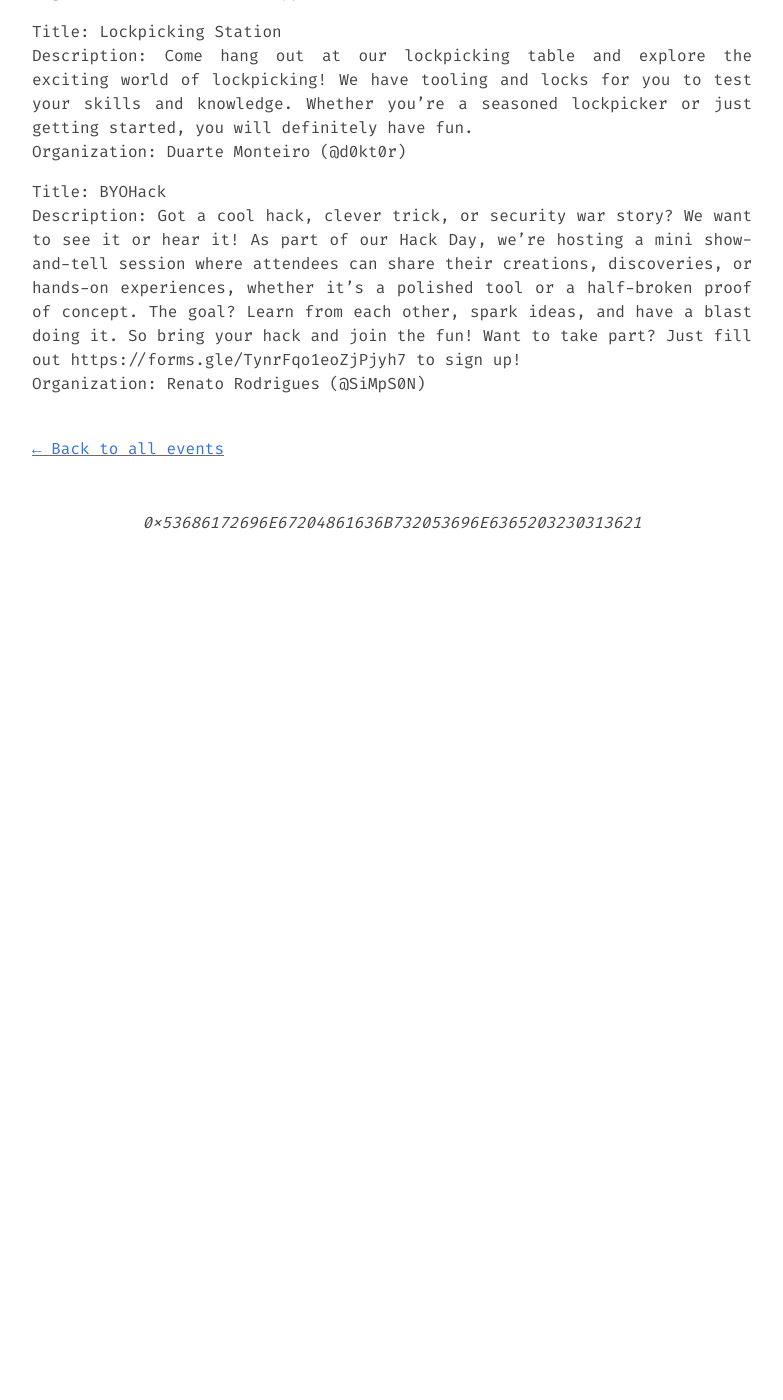
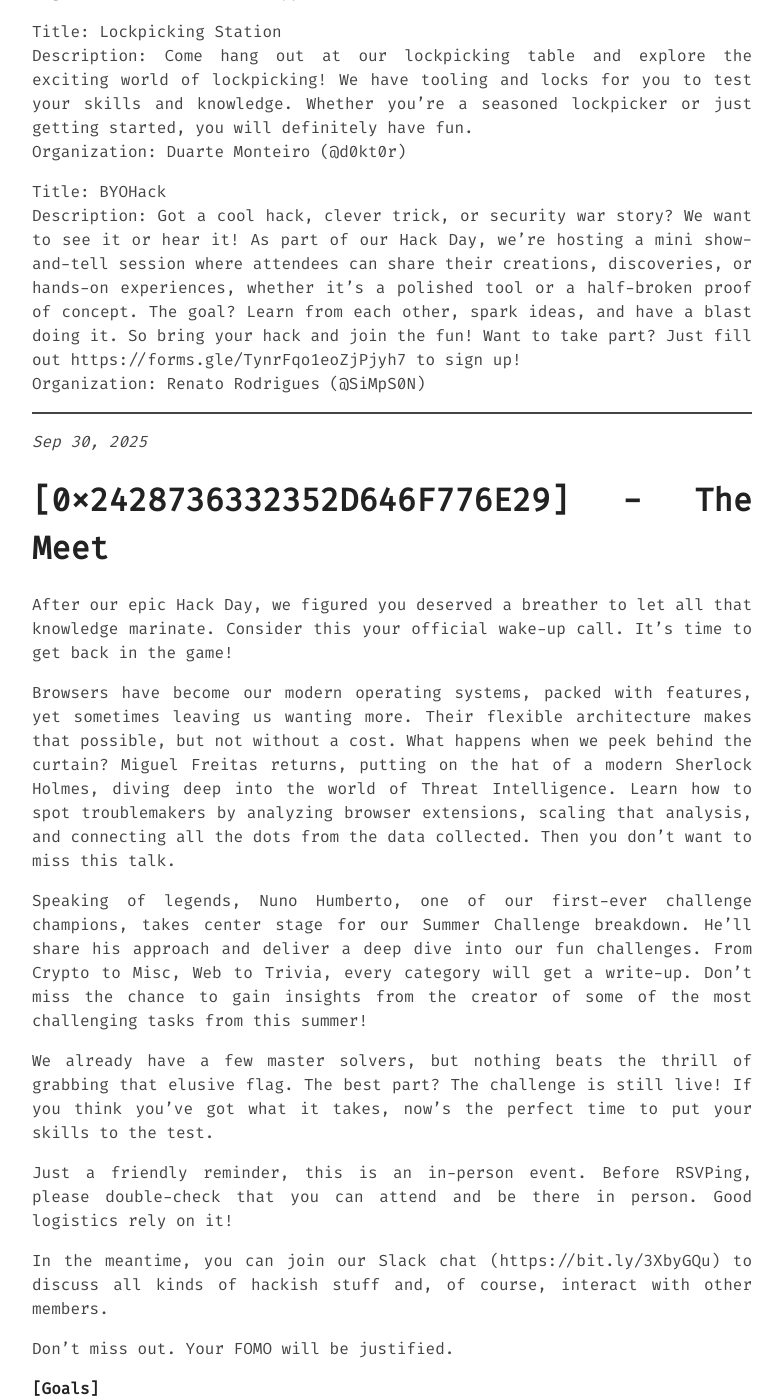
Before and after one commit to 0xOPOSEC/0xOPOSEC.github.io, a Jekyll site: the page built from _posts/2025-01-01-events25.md, in a window 1280 px wide and 1400 px high, scrolled down 7605 px. Shown: the whole window, without its empty margins (248-1031 px from the left). Built offline with Jekyll 4.4.1, drawn with Linux system fonts in a browser that asks for light colours; before the commit the page ends 8235 px from its top, so only the background shows below that; some of the changed text lies outside the part shown.

Commit message:
Add [0x2428736332352D646F776E29] - The Meet

```diff
--- a/_posts/2025-01-01-events25.md
+++ b/_posts/2025-01-01-events25.md
@@ -207,3 +207,39 @@ Organization: Duarte Monteiro (@d0kt0r)
 Title: BYOHack
 Description: Got a cool hack, clever trick, or security war story? We want to see it or hear it! As part of our Hack Day, we’re hosting a mini show-and-tell session where attendees can share their creations, discoveries, or hands-on experiences, whether it’s a polished tool or a half-broken proof of concept. The goal? Learn from each other, spark ideas, and have a blast doing it. So bring your hack and join the fun! Want to take part? Just fill out https://forms.gle/TynrFqo1eoZjPjyh7 to sign up!
 Organization: Renato Rodrigues (@SiMpS0N)
+
+
+---------
+_Sep 30, 2025_
+# [0x2428736332352D646F776E29] - The Meet
+
+After our epic Hack Day, we figured you deserved a breather to let all that knowledge marinate. Consider this your official wake-up call. It's time to get back in the game!
+
+Browsers have become our modern operating systems, packed with features, yet sometimes leaving us wanting more. Their flexible architecture makes that possible, but not without a cost. What happens when we peek behind the curtain? Miguel Freitas returns, putting on the hat of a modern Sherlock Holmes, diving deep into the world of Threat Intelligence. Learn how to spot troublemakers by analyzing browser extensions, scaling that analysis, and connecting all the dots from the data collected. Then you don't want to miss this talk.
+
+Speaking of legends, Nuno Humberto, one of our first-ever challenge champions, takes center stage for our Summer Challenge breakdown. He'll share his approach and deliver a deep dive into our fun challenges. From Crypto to Misc, Web to Trivia, every category will get a write-up. Don't miss the chance to gain insights from the creator of some of the most challenging tasks from this summer!
+
+We already have a few master solvers, but nothing beats the thrill of grabbing that elusive flag. The best part? The challenge is still live! If you think you've got what it takes, now's the perfect time to put your skills to the test.
+
+Just a friendly reminder, this is an in-person event. Before RSVPing, please double-check that you can attend and be there in person. Good logistics rely on it!
+
+In the meantime, you can join our Slack chat (https://bit.ly/3XbyGQu) to discuss all kinds of hackish stuff and, of course, interact with other members.
+
+Don't miss out. Your FOMO will be justified.
+
+**\[Goals\]**
+
+Learn something new, get to know other g33ks, and, the most important thing, have fun.
+
+**\[Agenda\]**
+
+- "Compromising Chrome extensions for passive income" (PT/EN) by Miguel Freitas (@mbie)
+- "The Fall of the Summer Challenge" (PT/EN) by Nuno Humberto (@nunohumberto)
+
+**\[Challenge\]**
+
+Last Call for the Summer Challenge!
+
+URL: https://sc25.madlabs.pw
+
+If you find yourself stuck or in need of hints, don’t hesitate to drop by the #ch4llenges Slack channel. We’ve got a helpful community ready to lend a hand!
```
